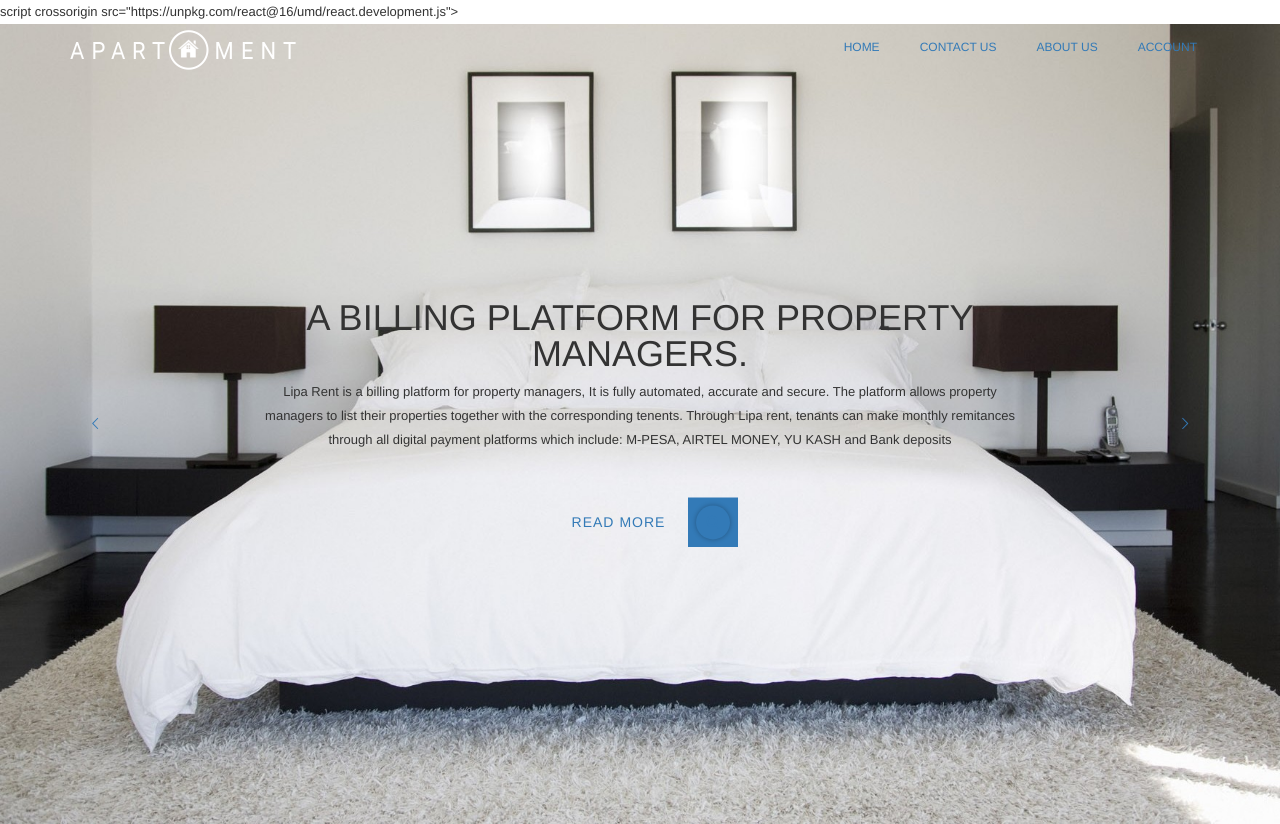
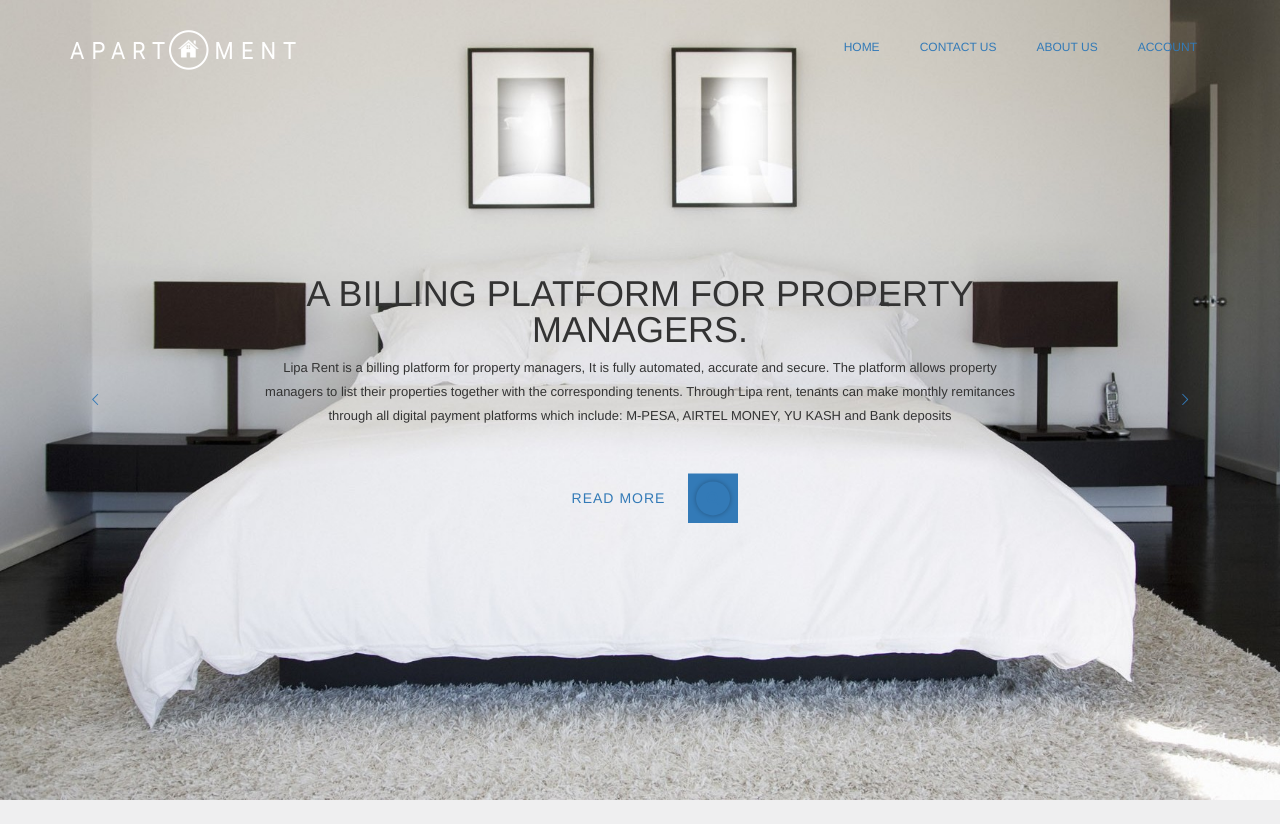
Before and after one commit to jayisaac0/liparent, a PHP site: page /rentpayment/index.php in a window 1280 px wide. After the commit the page ends 800 px from the top, so only its background shows below. Run offline with PHP 8.4, Linux system fonts and the light colour scheme; data comes from the database, SQL or seed files in the repository; data that the repository does not hold is empty; some libraries are stand-ins or nearby versions.

Commit message:
Update header.php

```diff
--- a/rentpayment/includes/header.php
+++ b/rentpayment/includes/header.php
@@ -32,7 +32,7 @@ if (isset($_GET['pesapal_transaction_tracking_id'])) {
 	<meta name="description" content="Download Apartment - Premium Real Estate HMTL Site Template" />
 	<link rel="shortcut icon" href="favicon.ico" type="image/x-icon">
 	<link rel="icon" href="favicon.ico" type="image/x-icon">
-script crossorigin src="https://unpkg.com/react@16/umd/react.development.js"></script>
+<script crossorigin src="https://unpkg.com/react@16/umd/react.development.js"></script>
 <script crossorigin src="https://unpkg.com/react-dom@16/umd/react-dom.development.js"></script>
     <link rel="stylesheet" href="bootstrap/bootstrap.min.css">
 	<link rel="stylesheet" href="apartment-font/css/font-awesome.min.css">
```
